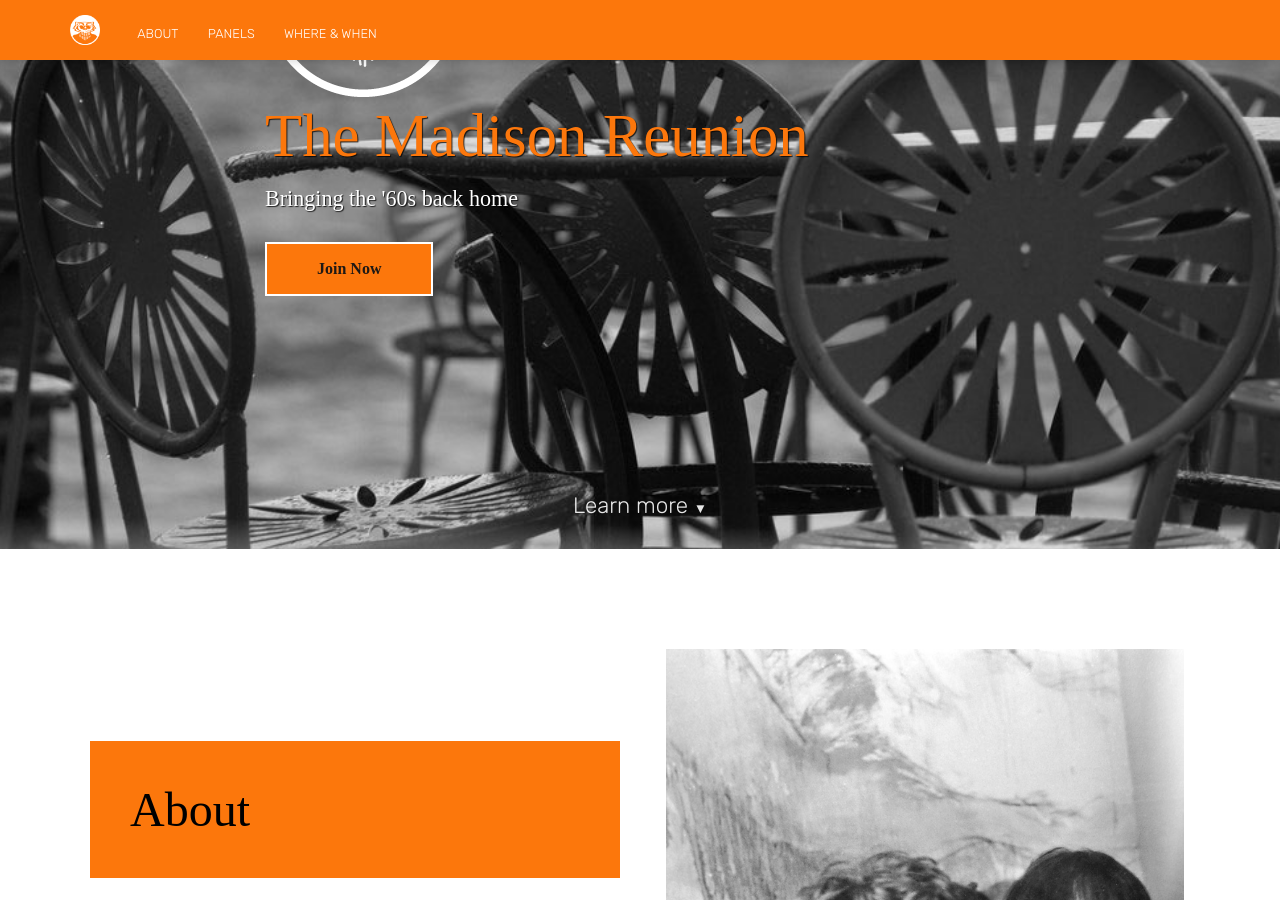
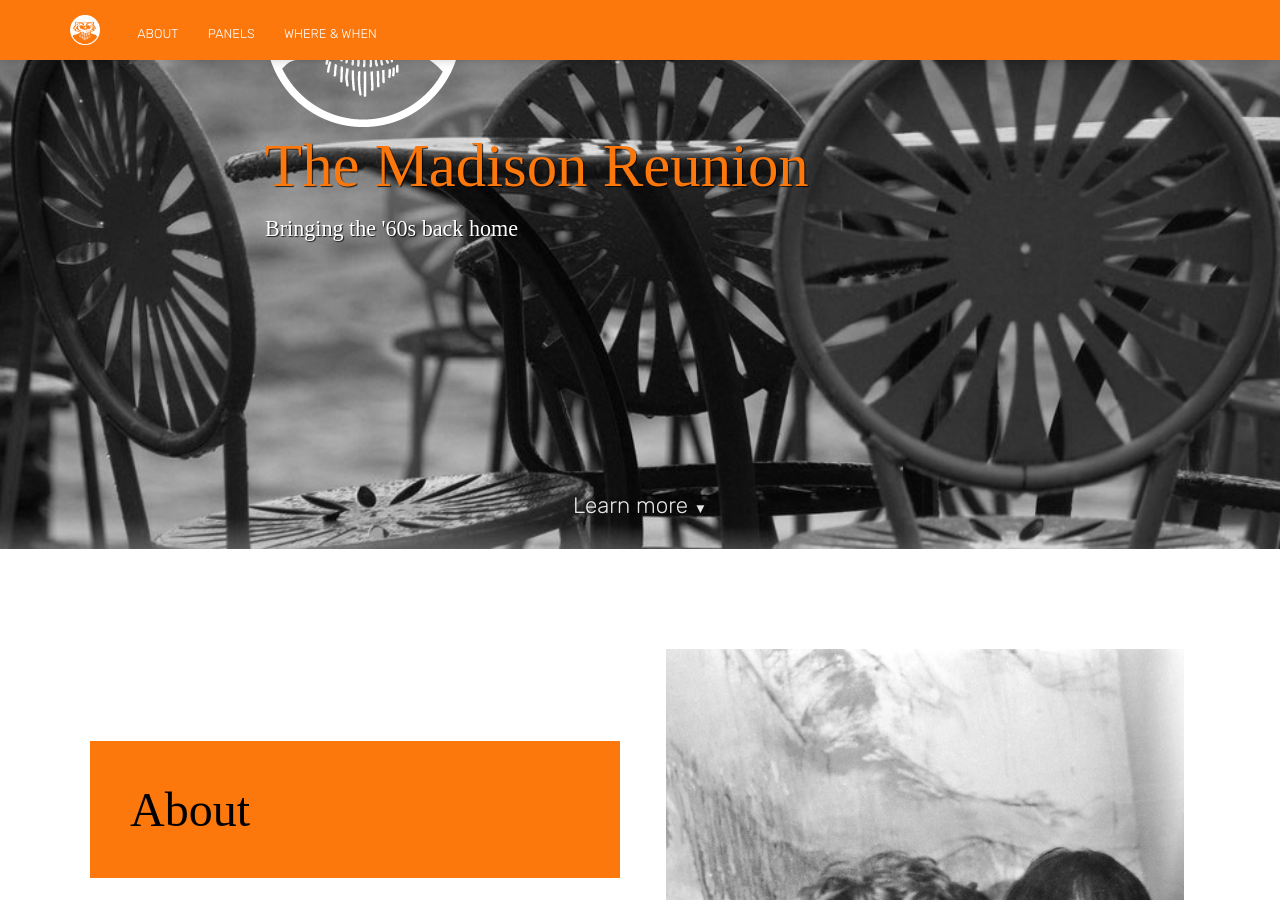
Before and after one commit to fourthirty-two/the-madison-reunion, a Jekyll site: the page built from index.html, in a window 1280 px wide and 900 px high, scrolled down 351 px. Built offline with Jekyll 4.4.1, drawn with Linux system fonts in a browser that asks for light colours; nearby versions of some CDN libraries; some web fonts are replaced.

Commit message:
:notes: removed button

```diff
--- a/index.html
+++ b/index.html
@@ -11,7 +11,7 @@
       <img src="images/logo/bucky-logo-white.png" alt="">
 			<h1 class="editable">The Madison Reunion</h1>
 			<p class="subtext editable">Bringing the '60s back home</p>
-			<div class="cta button alt"><a href="#">Join Now</a></div>
+			<!-- <div class="cta button alt"><a href="#">Join Now</a></div> -->
 		</div>
 	</div>
 	<div class="learn-more"><a href="#learn-more">Learn more <span class="arrow">&#x25BC;</span></a></div>
```
